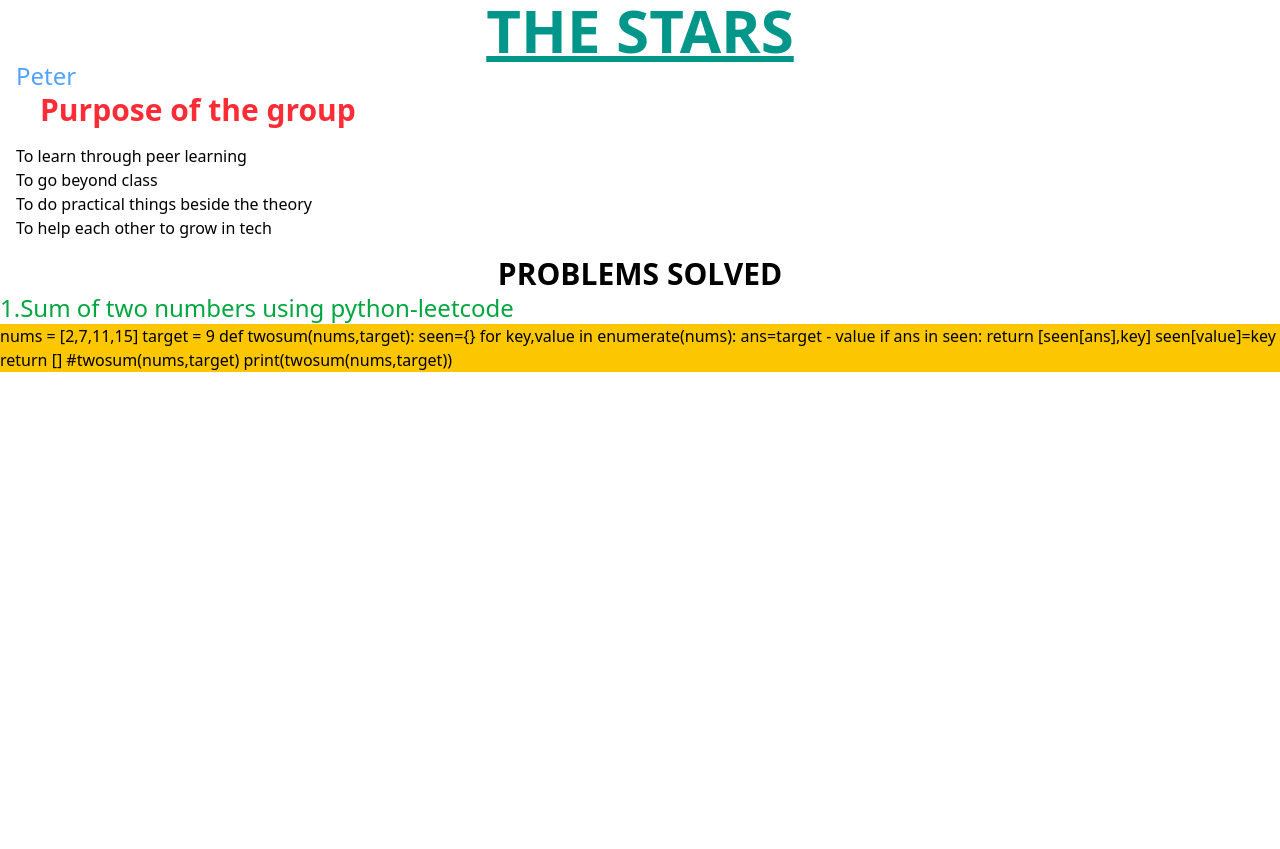
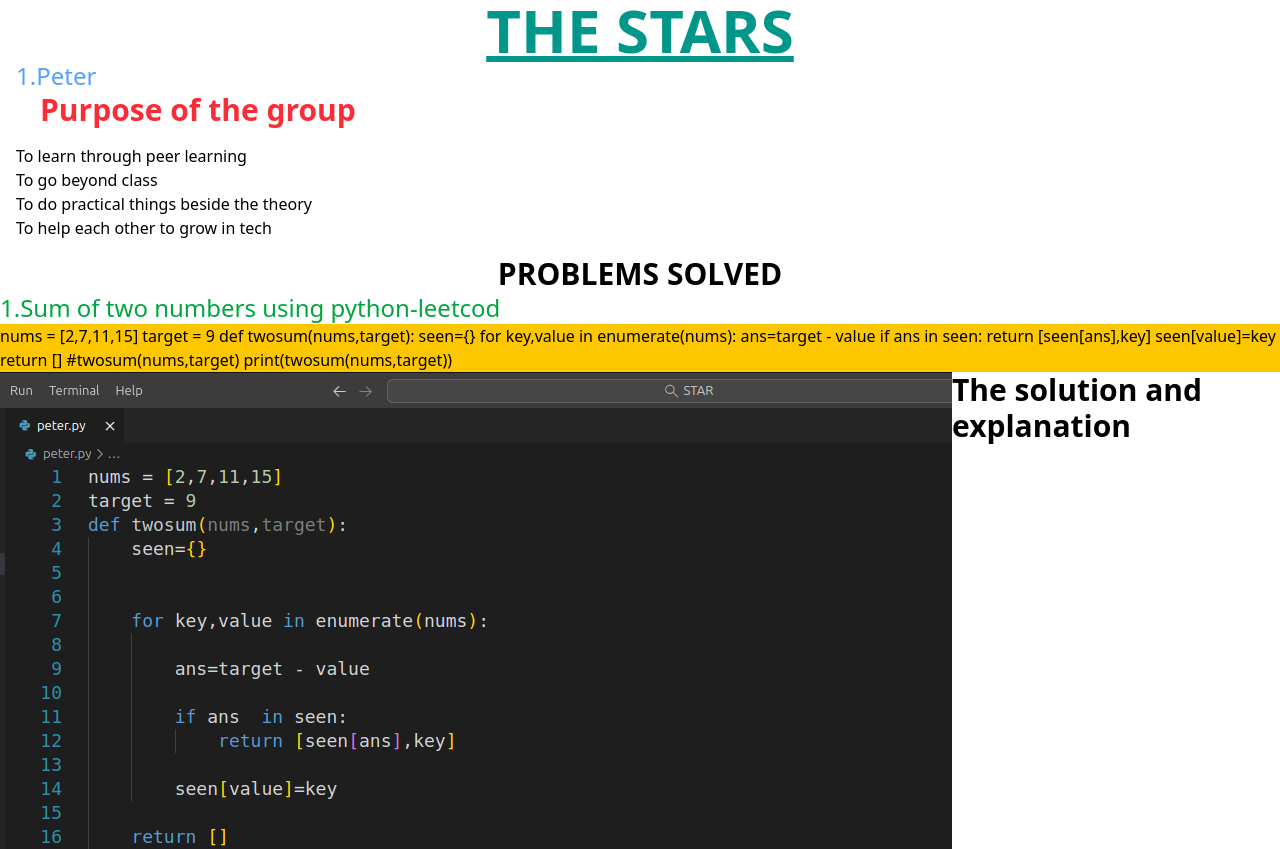
Before and after one commit to Anto7304/STARS, a plain HTML site: page index.html in a window 1280 px wide. Shown: the top 849 px of the page. Before the commit the page ends 800 px from the top, so only its background shows below. Drawn offline with nearby package versions, Linux system fonts and the light colour scheme.

Commit message:
modified

```diff
--- a/index.html
+++ b/index.html
@@ -13,7 +13,7 @@
     <nav>
         <ul>
             <li>
-                <a href="./peter.html" class = "text-2xl text-blue-400  text-center m-4 hover:bg-blue-800 hover:underline hover:">Peter</a>
+                <a href="./peter.html" class = "text-2xl text-blue-400  text-center m-4 hover:bg-blue-800 hover:underline hover:">1.Peter</a>
             </li>
         </ul>
     </nav>
@@ -31,7 +31,7 @@
 
     <h3 class="text-center font-bold text-3xl">PROBLEMS SOLVED</h3>
     <div>
-        <h5 class="text-2xl text-green-600">1.Sum of two numbers using python-leetcode</h5>
+        <h5 class="text-2xl text-green-600">1.Sum of two numbers using python-leetcod</h5>
         <p class="bg-yellow-400">
             nums = [2,7,11,15]
             target = 9
@@ -56,6 +56,12 @@
             #twosum(nums,target)
             print(twosum(nums,target))
         </p>
+        <div class="flex mt">
+            <img src="./sumOfTwoNumbers.png" alt="sum of two numbers" >
+            <div>
+                <h1 class="text-3xl font-bold ">The solution and explanation</h1>
+            </div>
+        </div>
     </div>
 
     <div>
```
Also changed, not shown: sumOfTwoNumbers.png (added).
